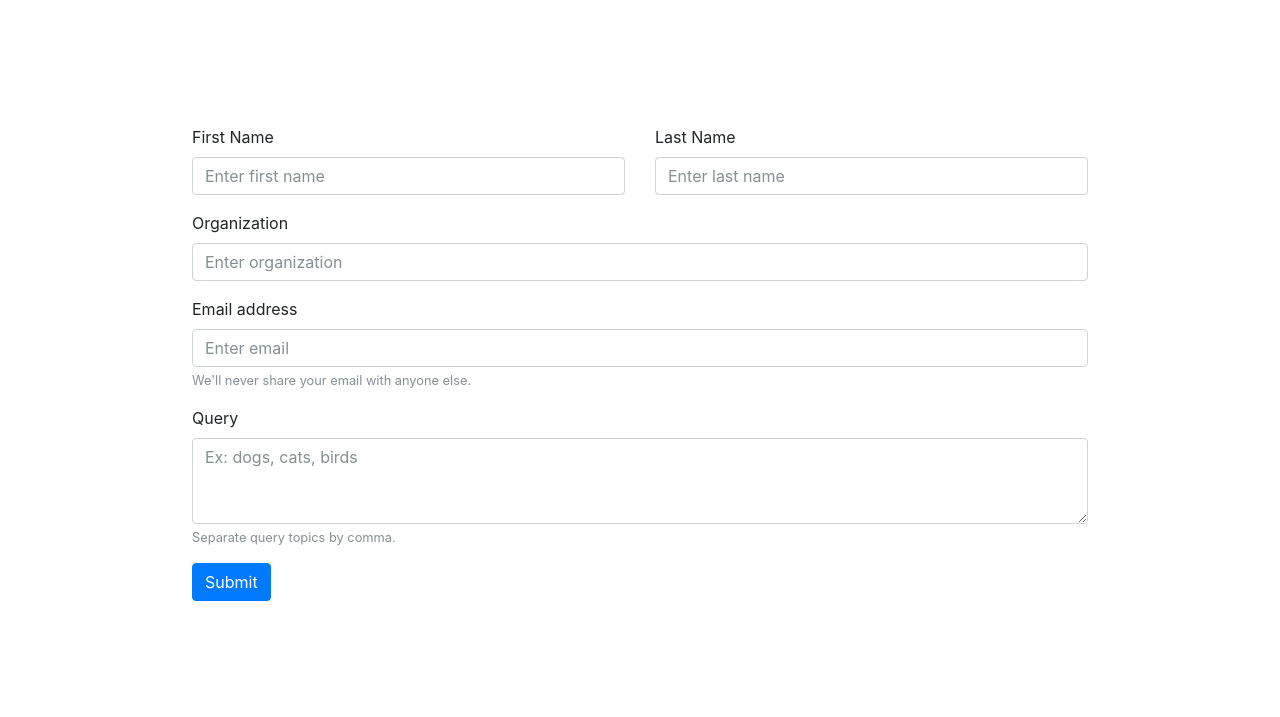
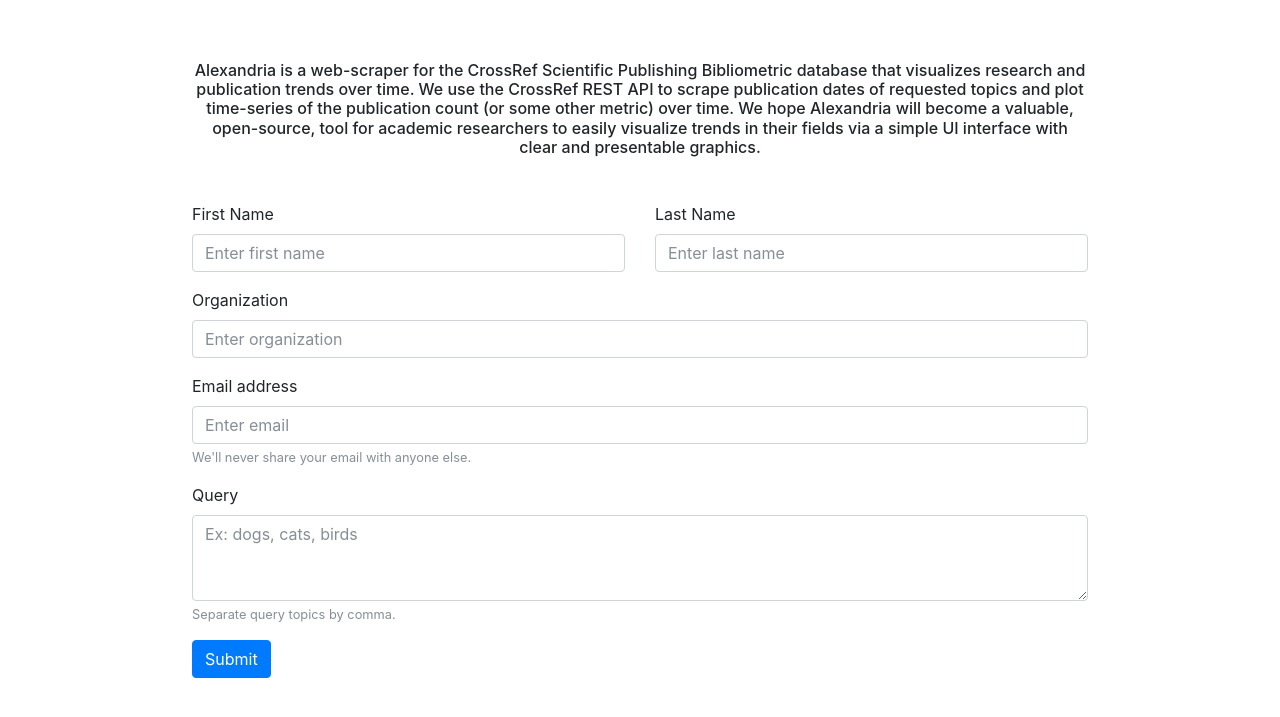
Before and after one commit to charlesxjyang/Alexandria, a website: page index.html in a window 1280 px wide. Shown: the part 75-792 px from the top of the page. Drawn offline with nearby package versions, Linux system fonts and the light colour scheme.

Commit message:
we are getting there

```diff
--- a/css/Stylesheet.css
+++ b/css/Stylesheet.css
@@ -487,5 +487,6 @@
 #section {
   width: 70%;
   margin: 0 auto;
-  margin-top: 10%;
+  margin-top: 5%;
+  margin-bottom: 5%;
 }
--- a/index.html
+++ b/index.html
@@ -24,7 +24,9 @@
               </p>
             </header>
             <div id=section>
-
+              <h6 style="text-align: center; margin-bottom: 5%;">
+                Alexandria is a web-scraper for the CrossRef Scientific Publishing Bibliometric database that visualizes research and publication trends over time. We use the CrossRef REST API to scrape publication dates of requested topics and plot time-series of the publication count (or some other metric) over time. We hope Alexandria will become a valuable, open-source, tool for academic researchers to easily visualize trends in their fields via a simple UI interface with clear and presentable graphics.
+              </h6>
             <form>
               <div class="form-group">
                 <div class="row">
```
Also changed, not shown: index.js (added, +12 -0 lines), package.json (added, +19 -0 lines).
